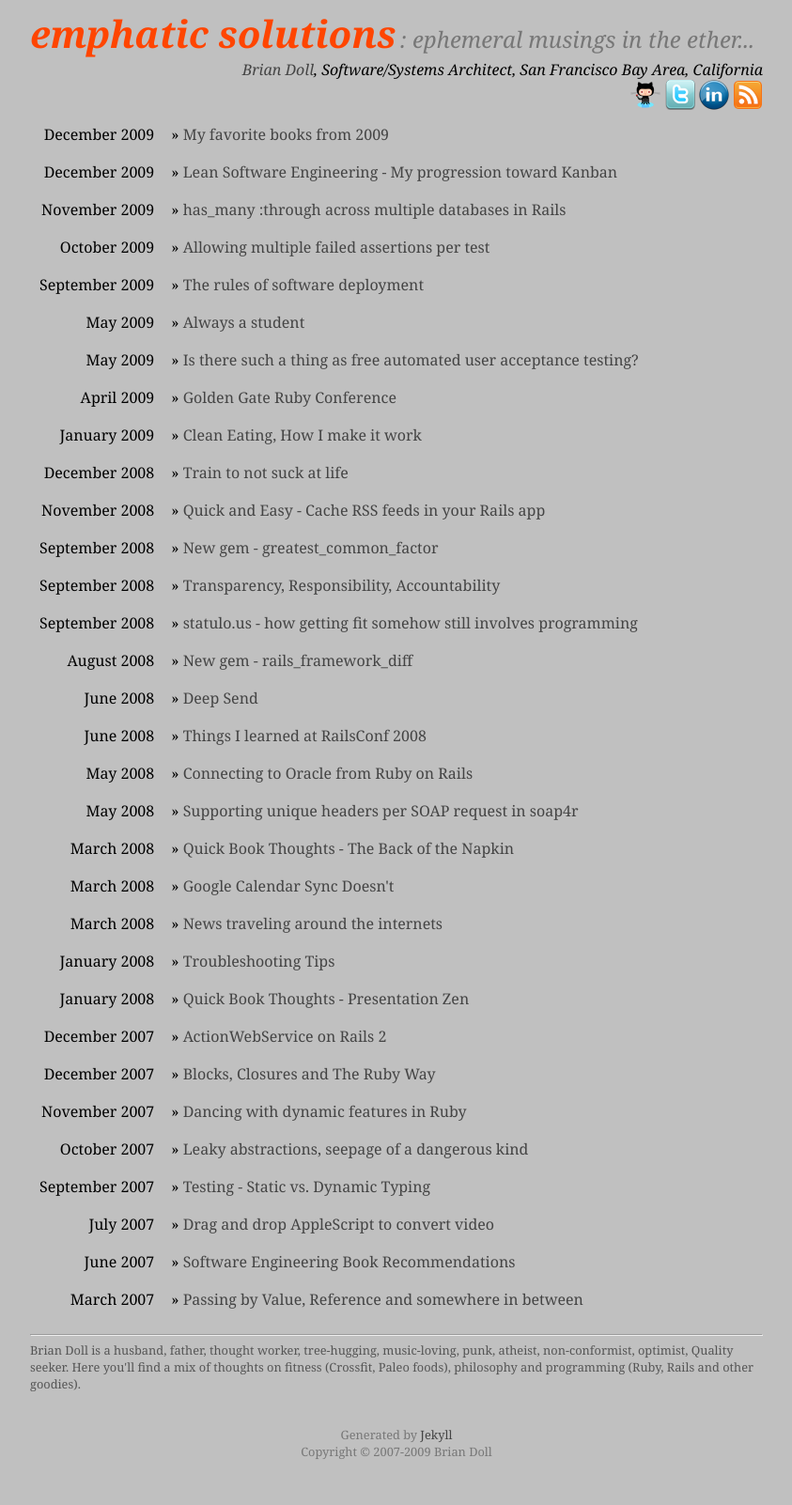
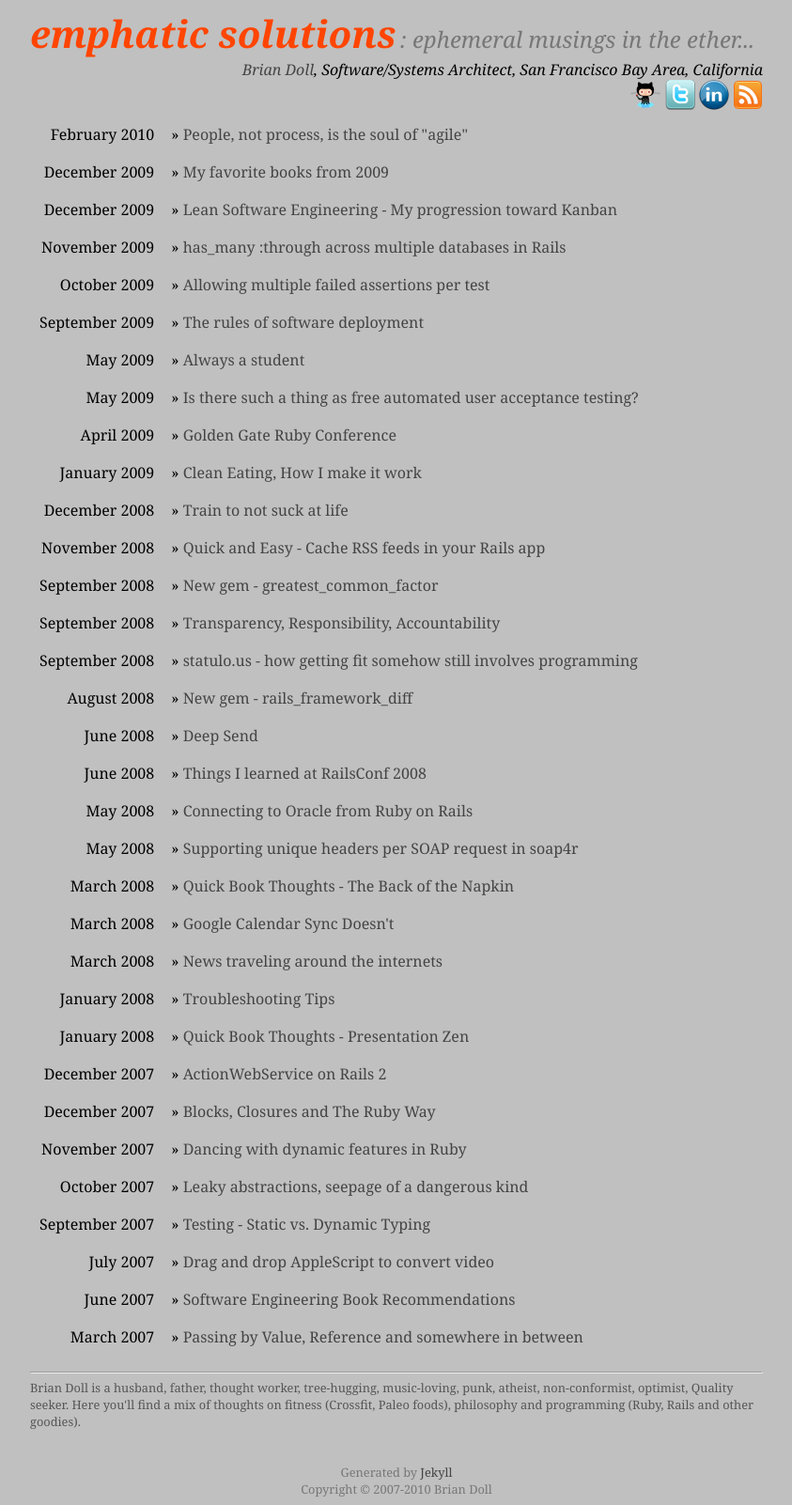
Before and after one commit to briandoll/briandoll.github.com, a Jekyll site: the page built from index.html, in a window 1280 px wide. Shown: the whole page at 94% size, without its empty margins (218-1061 px from the left). Built offline with Jekyll 4.4.1, drawn with Linux system fonts in a browser that asks for light colours; before the commit the page ends 1562 px from its top, so only the background shows below that.

Commit message:
new post: people not process is the soul of agile

```diff
--- a/_layouts/default.html
+++ b/_layouts/default.html
@@ -43,7 +43,7 @@
           </div>
           <div id="ft">
             <br/><br/>Generated by <a href='http://github.com/mojombo/jekyll'>Jekyll</a><br/>
-                  Copyright © 2007-2009 Brian Doll<br/>
+                  Copyright © 2007-2010 Brian Doll<br/>
           </div>
   </div>
 
```
Also changed, not shown: _posts/2010-02-09-people-not-process-the-soul-of-agile.textile (added, +33 -0 lines), _layouts/post.html (line endings or trailing spaces).
